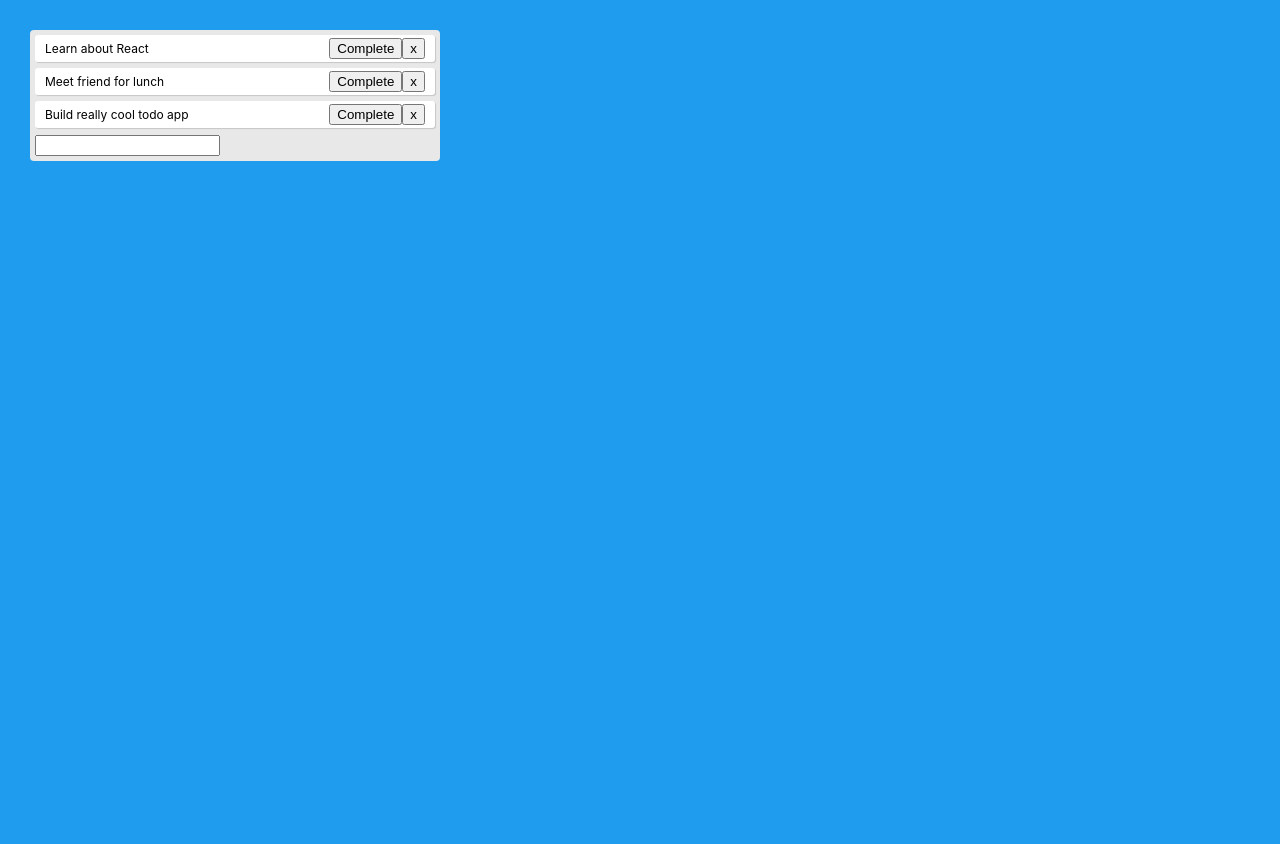
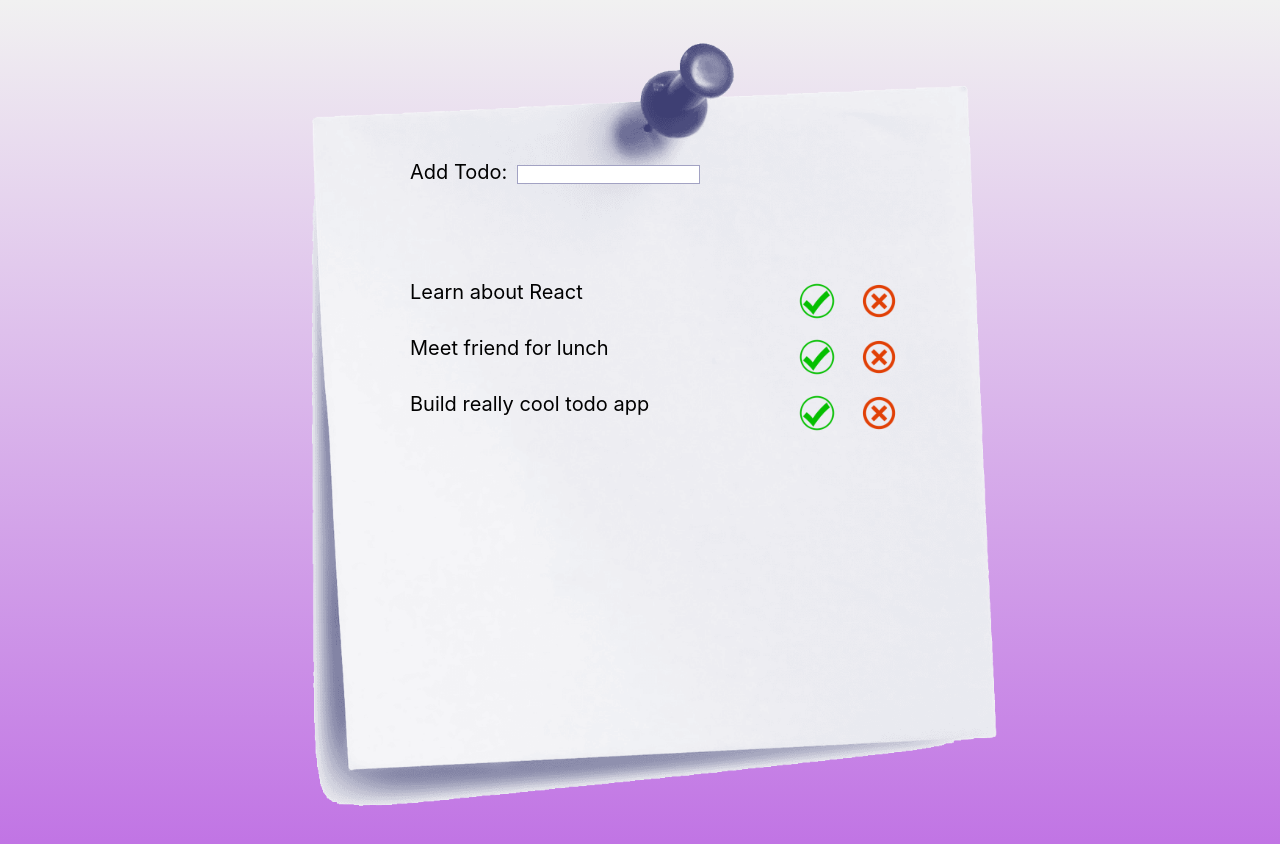
Before and after one commit to Leslyp/todo-application, a React app: page / in a window 1280 px wide. Built offline with nearby package versions, Linux system fonts and the light colour scheme.

Commit message:
update components structure and styles

```diff
--- a/src/components/App/css/App.css
+++ b/src/components/App/css/App.css
@@ -1,24 +1,29 @@
 .app {
-  background: #209cee;
+  background: linear-gradient(180deg, rgba(241,241,241,1) 0%, #c072e4 100%);
+  height: 100vh;
   padding: 30px;
-  height: 100vh;
+}
+
+.bg {
+  background: transparent url('../../../assets/img/notes-bg.png') no-repeat center;
+  background-size: contain;
+  min-height: 800px;
 }
 
 .todo-list {
-  background: #e8e8e8;
   border-radius: 4px;
-  padding: 5px;
-  max-width: 400px;
+  margin: 0 auto;
+  max-width: 500px;
+  padding-top: 240px;
 }
 
-.todo {
-  background: #fff;
-  box-shadow: 1px 1px 1px rgba(0, 0, 0, 0.15);
-  padding: 3px 10px;
-  font-size: 12px;
-  margin-bottom: 6px;
-  border-radius: 3px;
-  display: flex;
-  align-items: center;
-  justify-content: space-between;
+
+@media screen and (max-width: 800px) {
+  .bg {
+    background-size: cover;
+  }
+
+  .todo-list {
+    max-width: 350px;
+  }
 }
--- a/src/components/App/js/App.js
+++ b/src/components/App/js/App.js
@@ -9,7 +9,8 @@ import TodoForm from '../../TodoForm/js/TodoForm';
 const App = ({ todoList, completeTodo, removeTodo, addTodo }) => {
   return (
     <div className="app">
-      <div className="todo-list">
+      <div className="bg">
+        <ul className="todo-list">
           {todoList && todoList.map((todo, index) => (
             <Todo
               key={index}
@@ -19,8 +20,8 @@ const App = ({ todoList, completeTodo, removeTodo, addTodo }) => {
               removeTodo={removeTodo}
             />
           ))}
-
           <TodoForm addTodo={addTodo} />
+        </ul>
       </div>
     </div>
   );
@@ -38,7 +39,7 @@ const mapDispatchToProps = dispatch => {
   return {
     removeTodo: (id) => dispatch({type: actionTypes.REMOVE_TODO, todoId: id}),
     addTodo: (value) => dispatch({type: actionTypes.ADD_TODO, todoValue: value}),
-    completeTodo: (id) => dispatch({type: actionTypes.COMPLETE_TODO, todoId: id}),
+    completeTodo: (index) => dispatch({type: actionTypes.COMPLETE_TODO, todoIndex: index}),
   };
 };
 
--- a/src/components/Todo/css/Todo.css
+++ b/src/components/Todo/css/Todo.css
@@ -1,11 +1,33 @@
 .todo {
-  background: #fff;
-  box-shadow: 1px 1px 1px rgba(0, 0, 0, 0.15);
-  padding: 3px 10px;
-  font-size: 12px;
-  margin-bottom: 6px;
+  display: flex;
+  justify-content: space-between;
+  margin: 10px 0;
+}
+
+.button-container {
+  display: inline-block
+}
+
+.button {
+  background-color: transparent;
+  border: none;
   border-radius: 3px;
-  display: flex;
-  align-items: center;
-  justify-content: space-between;
+  margin: 0 5px;
 }
+
+.icon {
+  height: 40px;
+  width: 40px;
+}
+
+
+@media screen and (max-width: 800px){
+  .todo {
+    font-size: 16px;
+  }
+
+  .icon {
+    height: 30px;
+    width: 30px;
+  }
+}
--- a/src/components/Todo/js/Todo.js
+++ b/src/components/Todo/js/Todo.js
@@ -3,16 +3,20 @@ import '../css/Todo.css';
 
 const todo = ({ todo, index, completeTodo, removeTodo }) => {
   return (
-    <div
+    <li
       className="todo"
       style={{ textDecoration: todo.isCompleted ? "line-through" : "" }}
     >
       {todo.text}
-      <div>
-        <button onClick={() => completeTodo(index)}>Complete</button>
-        <button onClick={() => removeTodo(index)}>x</button>
+      <div className="button-container">
+        <button className="button button--complete" onClick={() => completeTodo(index)}>
+          <img className="icon" src={require('../../../assets/img/icon-check.png')} alt="Checkmark"/>
+        </button>
+        <button className="button button--remove" onClick={() => removeTodo(index)}>
+          <img className="icon" src={require('../../../assets/img/icon-remove.png')} alt="Checkmark"/>
+        </button>
       </div>
-    </div>
+    </li>
   );
 }
 
--- a/src/components/TodoForm/css/TodoForm.css
+++ b/src/components/TodoForm/css/TodoForm.css
@@ -1,18 +1,9 @@
-.todo-list {
-  background: #e8e8e8;
-  border-radius: 4px;
-  padding: 5px;
-  max-width: 400px;
+form {
+  position: absolute;
+  top: 20%;
 }
 
-.todo {
-  background: #fff;
-  box-shadow: 1px 1px 1px rgba(0, 0, 0, 0.15);
-  padding: 3px 10px;
-  font-size: 12px;
-  margin-bottom: 6px;
-  border-radius: 3px;
-  display: flex;
-  align-items: center;
-  justify-content: space-between;
+input {
+  border: 1px solid rgb(162, 162, 195);
+  margin-left: 10px;
 }
--- a/src/components/TodoForm/js/TodoForm.js
+++ b/src/components/TodoForm/js/TodoForm.js
@@ -13,7 +13,9 @@ const TodoForm = ({ addTodo }) => {
 
   return (
     <form onSubmit={submitHandler}>
+      <label for="item">Add Todo:</label>
       <input
+        id="item"
         type="text"
         className="input"
         value={value}
--- a/src/index.css
+++ b/src/index.css
@@ -3,6 +3,7 @@ body {
   font-family: -apple-system, BlinkMacSystemFont, 'Segoe UI', 'Roboto', 'Oxygen',
     'Ubuntu', 'Cantarell', 'Fira Sans', 'Droid Sans', 'Helvetica Neue',
     sans-serif;
+    font-size: 20px;
   -webkit-font-smoothing: antialiased;
   -moz-osx-font-smoothing: grayscale;
 }
```
Also changed, not shown: 1 other file. Lines whose indentation alone changed are shown as unchanged.
